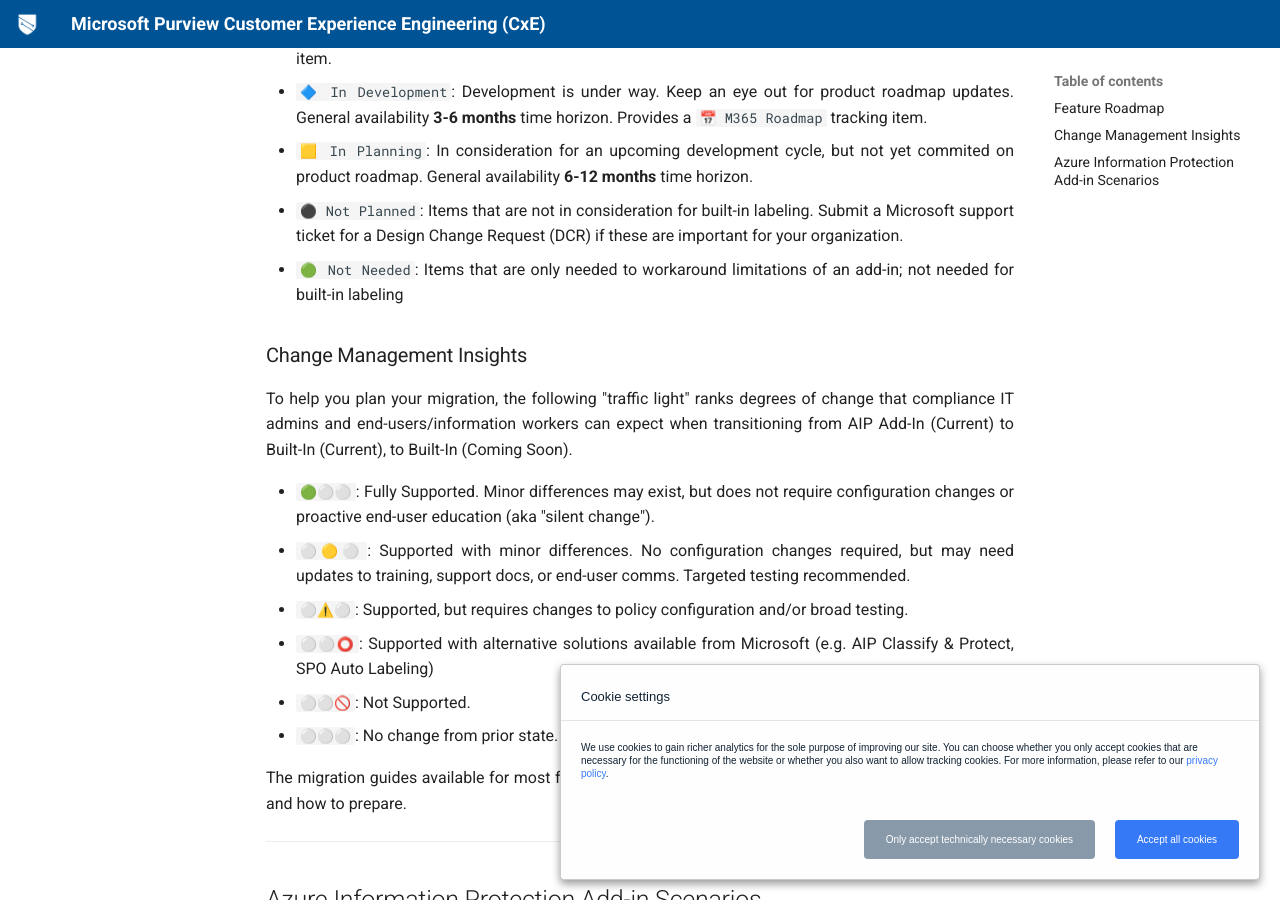
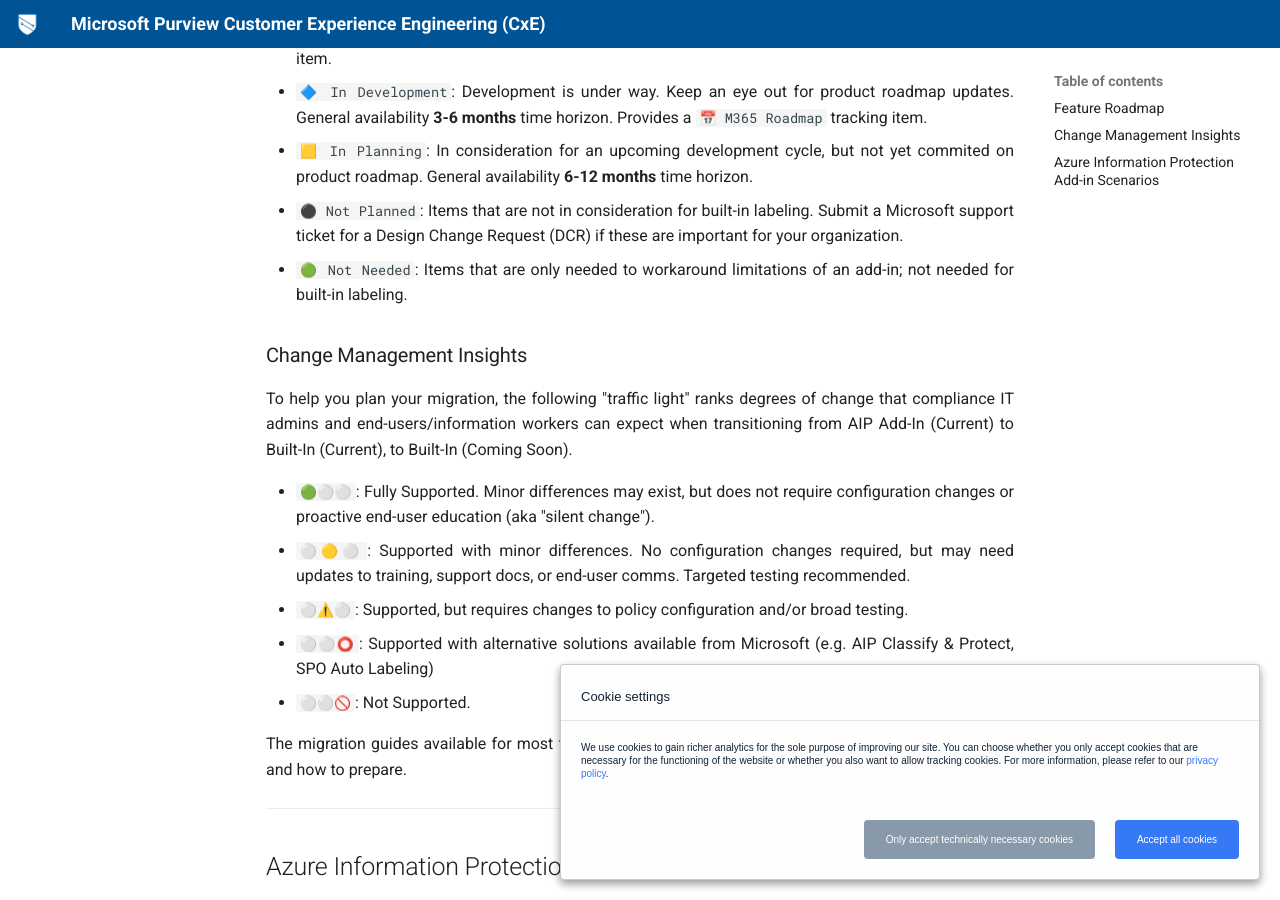
Before and after one commit to microsoft/ComplianceCxE, an MkDocs documentation site: the page built from docs/playbooks/AIP2MIP/CompareAIP2MIP.md, in a window 1280 px wide and 900 px high, scrolled down 572 px. Built offline with MkDocs 1.6.1 and Material for MkDocs 9.7.7, drawn with Linux system fonts in a browser that asks for light colours.

Commit message:
Update CompareAIP2MIP.md

```diff
--- a/docs/playbooks/AIP2MIP/CompareAIP2MIP.md
+++ b/docs/playbooks/AIP2MIP/CompareAIP2MIP.md
@@ -11,7 +11,7 @@
 - `🔷 In Development`: Development is under way. Keep an eye out for product roadmap updates. General availability **3-6 months** time horizon. Provides a `📅 M365 Roadmap` tracking item.
 - `🟨 In Planning`: In consideration for an upcoming development cycle, but not yet commited on product roadmap. General availability **6-12 months** time horizon.
 - `⚫ Not Planned`: Items that are not in consideration for built-in labeling. Submit a Microsoft support ticket for a Design Change Request (DCR) if these are important for your organization.
-- `🟢 Not Needed`: Items that are only needed to workaround limitations of an add-in; not needed for built-in labeling
+- `🟢 Not Needed`: Items that are only needed to workaround limitations of an add-in; not needed for built-in labeling.
 
 ### Change Management Insights
 To help you plan your migration, the following "traffic light" ranks degrees of change that compliance IT admins and end-users/information workers can expect when transitioning from AIP Add-In (Current) to Built-In (Current), to Built-In (Coming Soon).
@@ -21,9 +21,8 @@
 - `⚪⚠️⚪`: Supported, but requires changes to policy configuration and/or broad testing.
 - `⚪⚪⭕`: Supported with alternative solutions available from Microsoft (e.g. AIP Classify & Protect, SPO Auto Labeling)
 - `⚪⚪🚫`: Not Supported.
-- `⚪⚪⚪`: No change from prior state.
 
-The migration guides available for most features provides additional details about the changes to expect and how to prepare.
+The migration guides available for most features provide additional details about the changes to expect and how to prepare.
 
 -----
 
```
